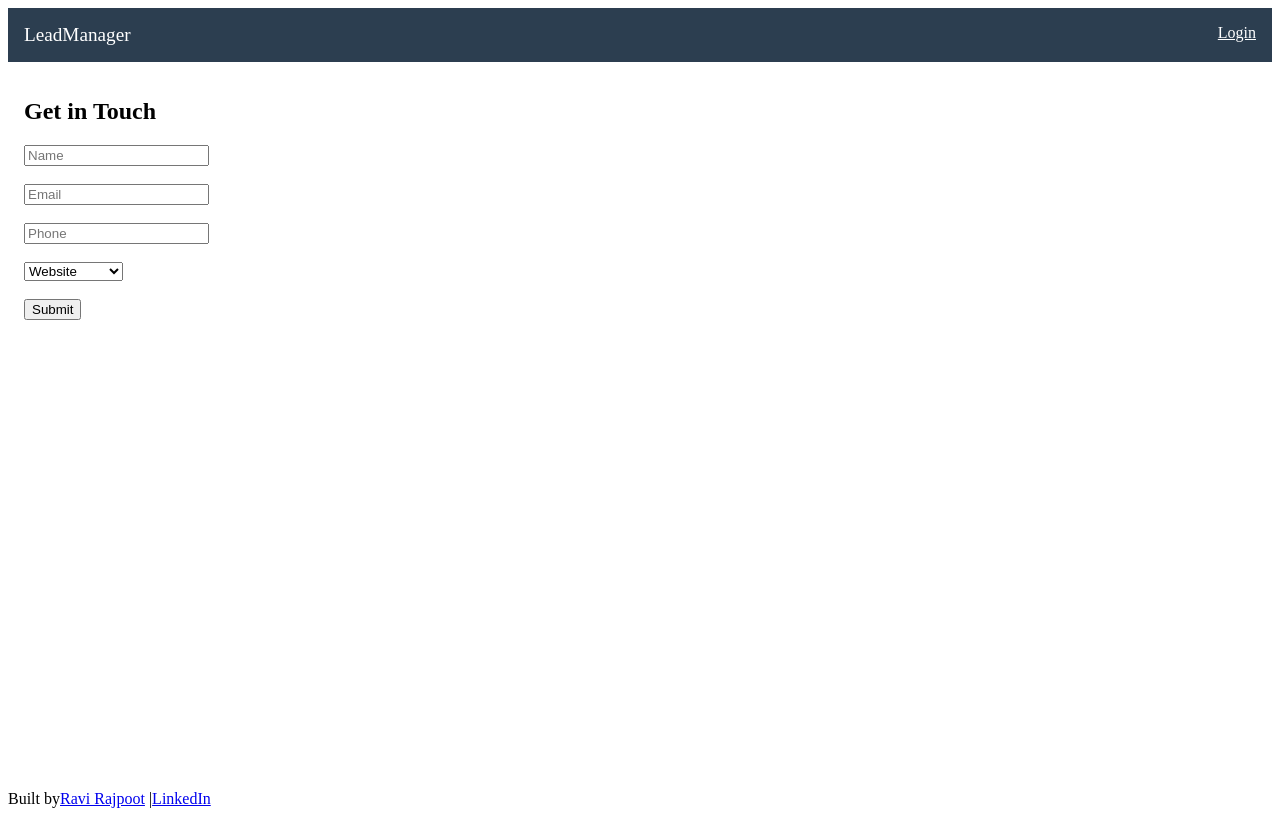
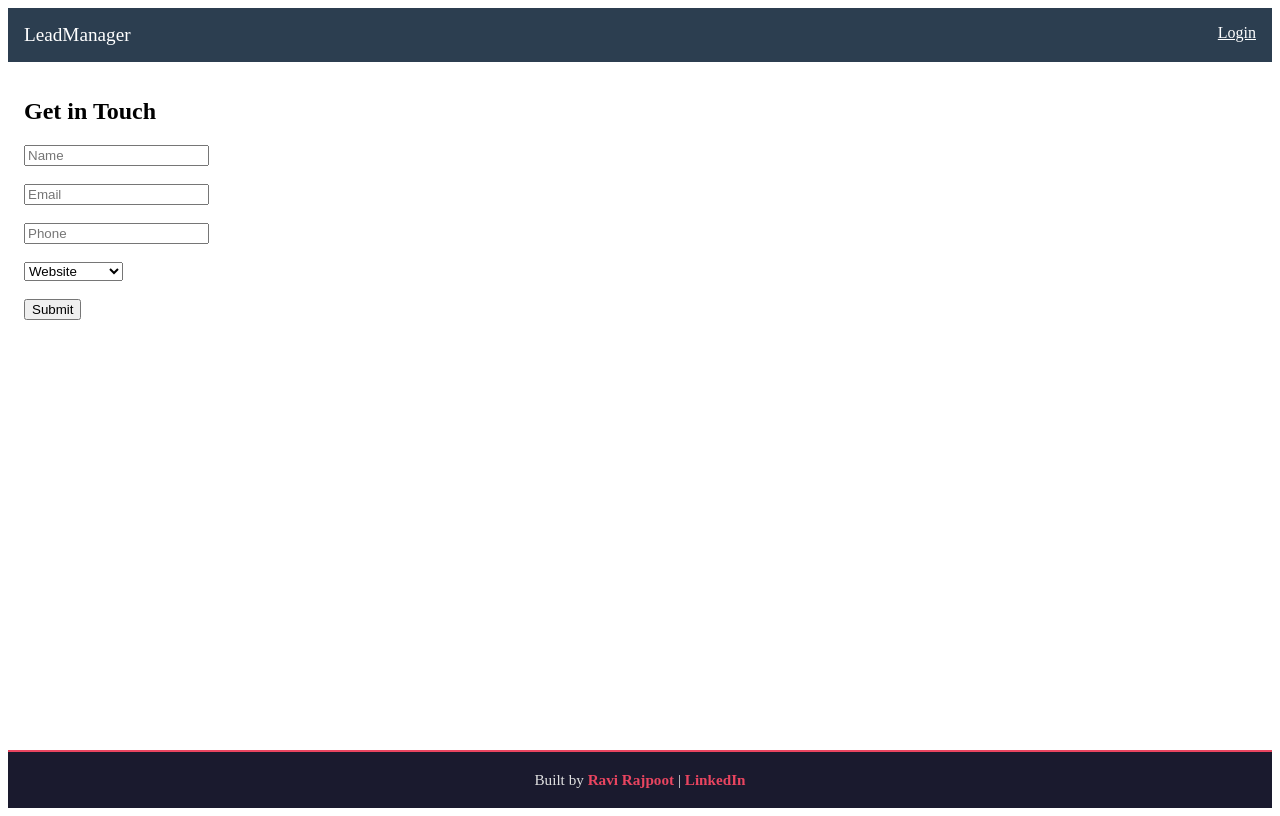
Before and after one commit to ravirajpoot2204/lead-manager, a React (Vite) app in the folder client/: page / in a window 1280 px wide. Built offline with nearby package versions, Linux system fonts and the light colour scheme; no server answers.

Commit message:
09.49pm 25.07.26

```diff
--- a/client/src/components/Footer.jsx
+++ b/client/src/components/Footer.jsx
@@ -1,9 +1,32 @@
 const Footer = () => (
-<footer>
-  Built by
-  <a href="https://instagram.com/ravirajput71727">Ravi Rajpoot</a> |
-  <a href="https://linkedin.com/in/ravirajpoot2204">LinkedIn</a>
-</footer>
+  <footer style={{
+    textAlign: 'center',
+    padding: '1.2rem',
+    marginTop: '3rem',
+    background: '#1a1a2e',
+    color: '#e0e0e0',
+    fontSize: '0.95rem',
+    borderTop: '2px solid #e94560'
+  }}>
+    <span>Built by </span>
+    <a
+      href="https://instagram.com/ravirajput71727"
+      target="_blank"
+      rel="noopener noreferrer"
+      style={{ color: '#e94560', fontWeight: 'bold', textDecoration: 'none' }}
+    >
+      Ravi Rajpoot
+    </a>
+    <span> | </span>
+    <a
+      href="https://linkedin.com/in/ravirajpoot2204"
+      target="_blank"
+      rel="noopener noreferrer"
+      style={{ color: '#e94560', fontWeight: 'bold', textDecoration: 'none' }}
+    >
+      LinkedIn
+    </a>
+  </footer>
 );
 
 export default Footer;
```
